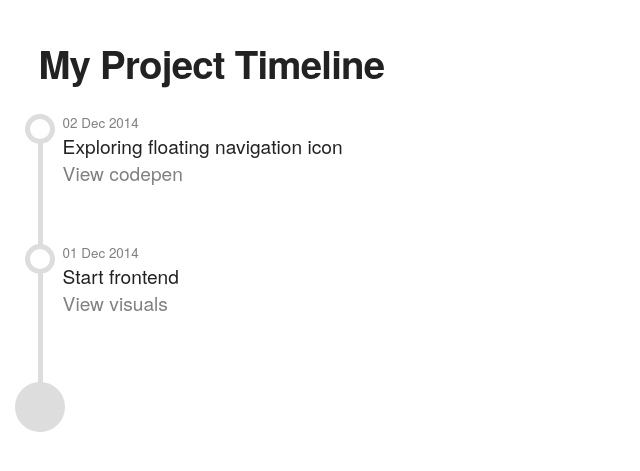
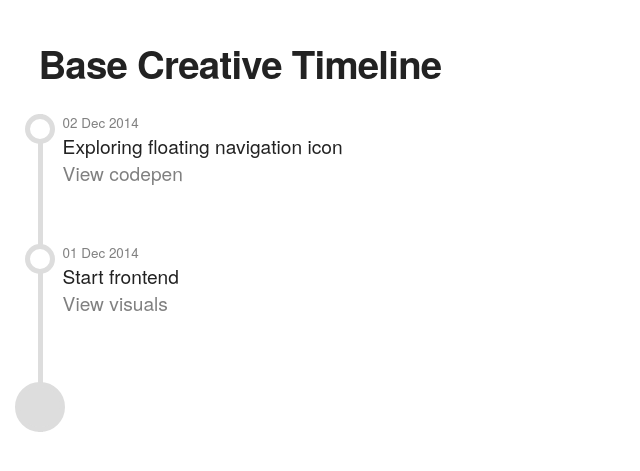
Before and after one commit to basecreative/basecreative.co.uk-redesign, a Jekyll site: the page built from timeline/index.html, in a window 1280 px wide. Shown: the top 471 px of the page, without its empty margins (0-640 px from the left). Built offline with Jekyll 4.4.1, drawn with Linux system fonts in a browser that asks for light colours.

Commit message:
Trying to make it work in a subdirectory

```diff
--- a/timeline/_config.yml
+++ b/timeline/_config.yml
@@ -1,7 +1,7 @@
 pygments: true
-permalink: /:year/:month/:day/:title
-title: My Project Timeline
-baseurl: /project-timeline
+permalink: /timeline/:year/:month/:day/:title
+title: Base Creative Timeline
+baseurl: /timeline
 linked_posts: true
 
 # Sets the default folder in Prose.io
```
Also changed, not shown: timeline/README.md (deleted).
